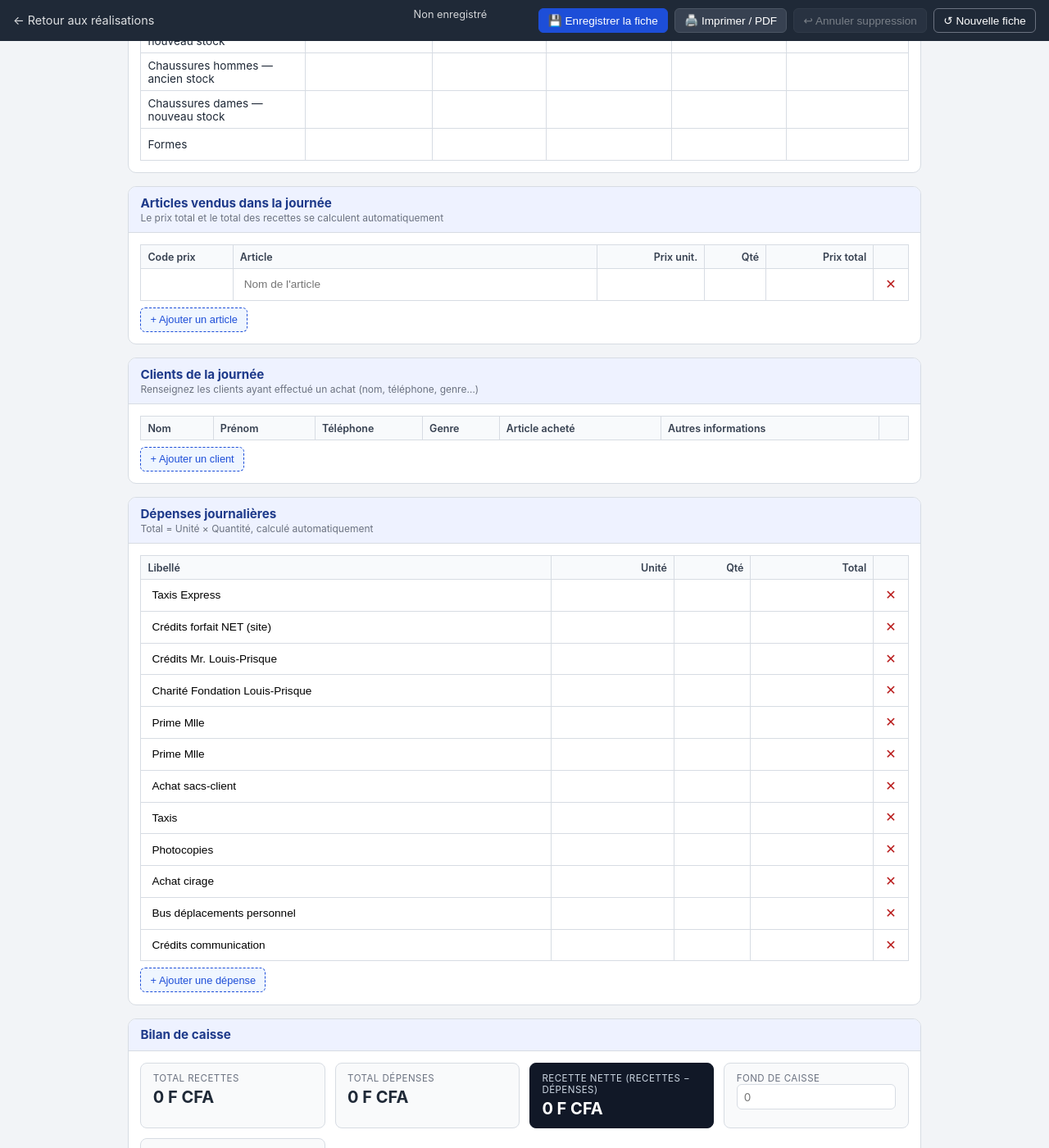
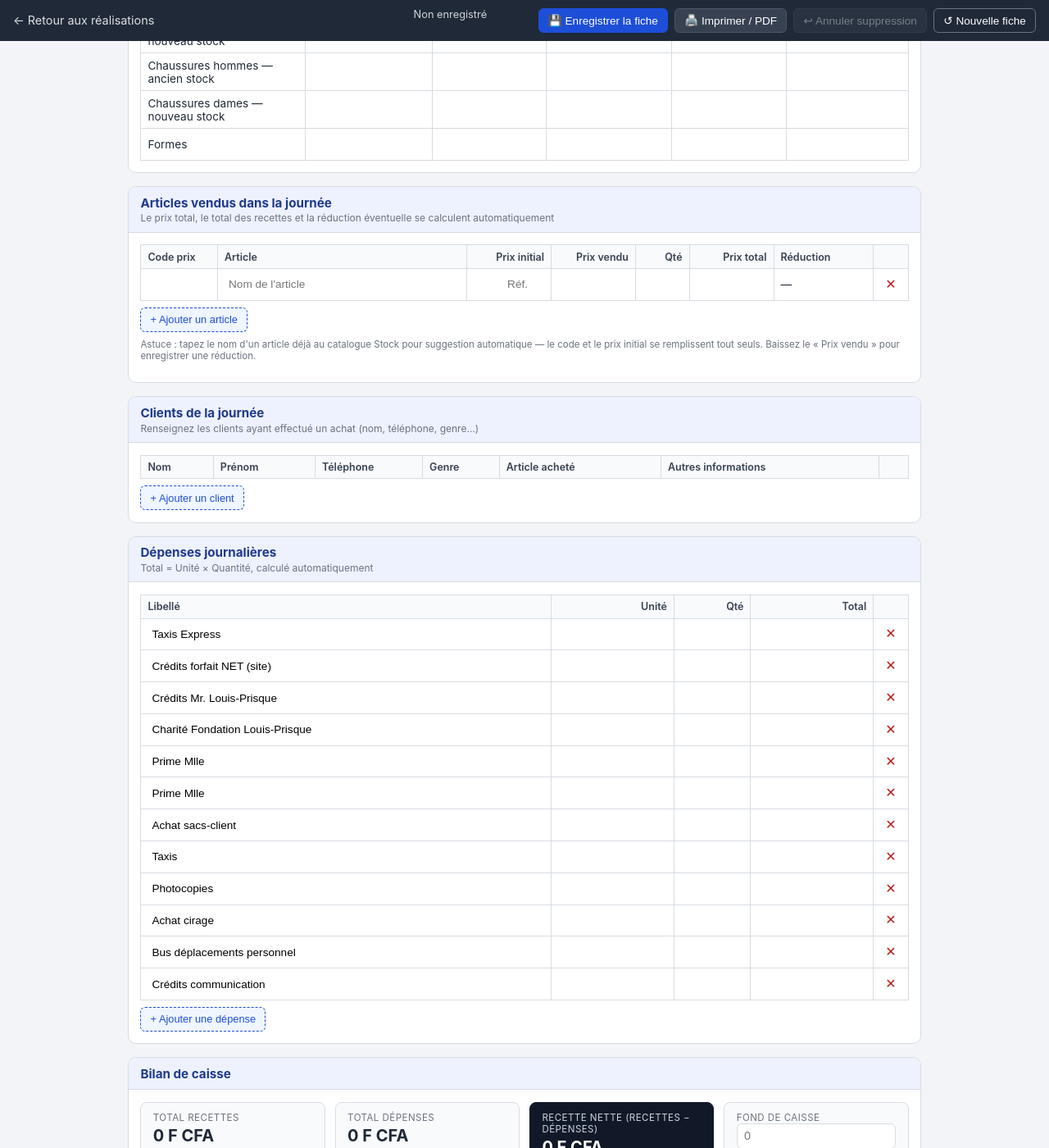
Before and after one commit to Richesse-Uni/Richesse-Uni.github.io, a Jekyll site: the page built from outils/fiche-exploitation-journaliere.html, in a window 1280 px wide and 1400 px high, scrolled down 994 px. Shown: the whole window at 82% size. Built offline with Jekyll 4.4.1, drawn with Linux system fonts in a browser that asks for light colours.

Commit message:
Ajoute suggestion d'articles, prix unitaire du stock et calcul de réduction
- "Articles vendus" et le catalogue "Stock" partagent une même liste de
  suggestion (datalist) construite depuis le catalogue : taper le nom
  d'un article déjà au stock le suggère automatiquement, que ce soit
  pour une vente ou pour compléter le catalogue.
- Sélectionner un article connu dans "Articles vendus" pré-remplit le
  code et le prix initial (référence) depuis le catalogue.
- Ajoute le "Prix unitaire" par article dans le catalogue Stock, et une
  "Valeur totale du stock" (Σ stock × prix) dans les statistiques.
- Si le prix vendu d'un article est inférieur à son prix initial, une
  "Réduction de [montant] ([pourcentage]%)" s'affiche automatiquement
  sur la ligne concernée.

Co-Authored-By: Claude Sonnet 5 <noreply@anthropic.com>
Claude-Session: https://claude.ai/code/session_016p3Nek4C23S2Usgbm8WnBN

```diff
--- a/outils/fiche-exploitation-journaliere.html
+++ b/outils/fiche-exploitation-journaliere.html
@@ -160,7 +160,12 @@ robots: noindex
     display:inline-block;background:#f0fdf4;color:var(--ok);border:1px solid #bbf7d0;
     border-radius:999px;padding:.15rem .55rem;font-size:.72rem;font-weight:700;
   }
+  .badge-info{
+    display:inline-block;background:#eff6ff;color:var(--accent-2);border:1px solid #bfdbfe;
+    border-radius:999px;padding:.15rem .55rem;font-size:.72rem;font-weight:700;
+  }
   tr.row-warn{background:#fffaf9;}
+  .table-scroll{overflow-x:auto;}
 
   .scanner-overlay{
     position:fixed;inset:0;background:rgba(15,17,21,.9);z-index:200;
@@ -203,6 +208,8 @@ robots: noindex
 
 <main>
   <div class="warn-banner" id="warn-banner">Une fiche enregistrée localement pour cette date a été chargée.</div>
+
+  <datalist id="catalogue-datalist"></datalist>
 
   <div class="brand">
     <div>
@@ -272,15 +279,25 @@ robots: noindex
 
   <!-- Ventes -->
   <section class="card">
-    <h2>Articles vendus dans la journée<small>Le prix total et le total des recettes se calculent automatiquement</small></h2>
+    <h2>Articles vendus dans la journée<small>Le prix total, le total des recettes et la réduction éventuelle se calculent automatiquement</small></h2>
     <div class="card-body">
       <p class="lock-note" id="ventes-lock-note">« Aucune vente ce jour » est coché : aucun article vendu ne peut être ajouté.</p>
       <div class="lockable" id="ventes-fields">
+      <div class="table-scroll">
       <table>
-        <thead><tr><th style="width:12%">Code prix</th><th>Article</th><th style="width:14%" class="num">Prix unit.</th><th style="width:8%" class="num">Qté</th><th style="width:14%" class="num">Prix total</th><th class="row-actions"></th></tr></thead>
+        <thead><tr>
+          <th style="width:10%">Code prix</th><th>Article</th>
+          <th style="width:11%" class="num">Prix initial</th><th style="width:11%" class="num">Prix vendu</th>
+          <th style="width:7%" class="num">Qté</th><th style="width:11%" class="num">Prix total</th>
+          <th style="width:13%">Réduction</th><th class="row-actions"></th>
+        </tr></thead>
         <tbody id="ventes-body"></tbody>
       </table>
+      </div>
       <button class="btn-add" id="btn-add-vente" type="button">+ Ajouter un article</button>
+      <p style="color:var(--muted);font-size:.72rem;margin-top:.5rem;">
+        Astuce : tapez le nom d'un article déjà au catalogue Stock pour suggestion automatique — le code et le prix initial se remplissent tout seuls. Baissez le « Prix vendu » pour enregistrer une réduction.
+      </p>
       </div>
     </div>
   </section>
@@ -522,14 +539,17 @@ robots: noindex
 
         <div class="totals" id="stock-stats" style="margin-bottom:1rem;"></div>
 
+        <div class="table-scroll">
         <table>
           <thead><tr>
-            <th style="width:14%">Code-barres</th><th>Article</th>
-            <th style="width:10%" class="num">Stock</th><th style="width:12%" class="num">Seuil réappro.</th>
-            <th style="width:9%" class="num">Vendus*</th><th style="width:15%">Statut</th><th class="row-actions"></th>
+            <th style="width:12%">Code-barres</th><th>Article</th>
+            <th style="width:11%" class="num">Prix unitaire</th>
+            <th style="width:8%" class="num">Stock</th><th style="width:11%" class="num">Seuil réappro.</th>
+            <th style="width:8%" class="num">Vendus*</th><th style="width:14%">Statut</th><th class="row-actions"></th>
           </tr></thead>
           <tbody id="catalogue-body"></tbody>
         </table>
+        </div>
         <p id="catalogue-empty" style="display:none;color:var(--muted);font-size:.85rem;margin-top:.6rem;">
           Aucun article au catalogue. Ajoutez-en un manuellement ou scannez un code-barres.
         </p>
@@ -677,10 +697,12 @@ robots: noindex
     var tr = document.createElement('tr');
     tr.innerHTML =
       '<td><input type="text" class="v-code" value="'+(data.code||'')+'"></td>'+
-      '<td><input type="text" class="v-nom" value="'+(data.nom||'')+'" placeholder="Nom de l\'article"></td>'+
+      '<td><input type="text" class="v-nom" list="catalogue-datalist" value="'+(data.nom||'')+'" placeholder="Nom de l\'article"></td>'+
+      '<td><input type="number" class="v-prix-init num" min="0" value="'+(data.prixInit||'')+'" placeholder="Réf."></td>'+
       '<td><input type="number" class="v-prix num" min="0" value="'+(data.prix||'')+'"></td>'+
       '<td><input type="number" class="v-qte num" min="0" value="'+(data.qte||'')+'"></td>'+
       '<td><input type="number" class="v-total num" readonly></td>'+
+      '<td class="v-reduction">—</td>'+
       '<td class="row-actions"><button type="button" title="Supprimer">✕</button></td>';
     insertRowAt(ventesBody, tr, index);
     recalcVenteRow(tr);
@@ -688,6 +710,7 @@ robots: noindex
       pushUndo({ type:'vente', index: Array.prototype.indexOf.call(ventesBody.children, tr), data: {
         code: tr.querySelector('.v-code').value,
         nom: tr.querySelector('.v-nom').value,
+        prixInit: tr.querySelector('.v-prix-init').value,
         prix: tr.querySelector('.v-prix').value,
         qte: tr.querySelector('.v-qte').value
       }});
@@ -731,10 +754,34 @@ robots: noindex
   function recalcVenteRow(tr){
     var total = num(tr.querySelector('.v-prix')) * num(tr.querySelector('.v-qte'));
     tr.querySelector('.v-total').value = total || '';
+
+    var prixInit = num(tr.querySelector('.v-prix-init'));
+    var prixVendu = num(tr.querySelector('.v-prix'));
+    var reducCell = tr.querySelector('.v-reduction');
+    if(prixInit > 0 && prixVendu > 0 && prixVendu < prixInit){
+      var montant = prixInit - prixVendu;
+      var pct = Math.round((montant / prixInit) * 100);
+      reducCell.innerHTML = '<span class="badge-info">Réduction de '+fmt(montant)+' ('+pct+'%)</span>';
+    } else {
+      reducCell.textContent = '—';
+    }
   }
   ventesBody.addEventListener('input', function(e){
     var tr = e.target.closest('tr');
-    if(tr){ recalcVenteRow(tr); recalcTotals(); }
+    if(!tr) return;
+    if(e.target.classList.contains('v-nom')){
+      var match = findCatalogueArticleByName(e.target.value);
+      if(match){
+        var codeInput = tr.querySelector('.v-code');
+        var prixInitInput = tr.querySelector('.v-prix-init');
+        var prixInput = tr.querySelector('.v-prix');
+        if(!codeInput.value.trim()) codeInput.value = match.code;
+        if(num(prixInitInput) === 0) prixInitInput.value = match.prix;
+        if(num(prixInput) === 0) prixInput.value = match.prix;
+      }
+    }
+    recalcVenteRow(tr);
+    recalcTotals();
   });
   document.getElementById('btn-add-vente').addEventListener('click', function(){ addVenteRow(); });
 
@@ -865,6 +912,7 @@ robots: noindex
       return {
         code: tr.querySelector('.v-code').value,
         nom: tr.querySelector('.v-nom').value,
+        prixInit: tr.querySelector('.v-prix-init').value,
         prix: tr.querySelector('.v-prix').value,
         qte: tr.querySelector('.v-qte').value
       };
@@ -1328,6 +1376,7 @@ robots: noindex
         return {
           code: tr.querySelector('.k-code').value,
           nom: tr.querySelector('.k-nom').value,
+          prix: tr.querySelector('.k-prix').value,
           stock: tr.querySelector('.k-stock').value,
           seuil: tr.querySelector('.k-seuil').value
         };
@@ -1336,6 +1385,33 @@ robots: noindex
     }catch(e){}
     var empty = document.getElementById('catalogue-empty');
     if(empty) empty.style.display = catalogueBody.children.length ? 'none' : 'block';
+    refreshCatalogueDatalist();
+  }
+
+  function refreshCatalogueDatalist(){
+    var dl = document.getElementById('catalogue-datalist');
+    if(!dl) return;
+    var seen = {};
+    var html = '';
+    Array.prototype.forEach.call(catalogueBody.querySelectorAll('tr'), function(tr){
+      var nom = tr.querySelector('.k-nom').value.trim();
+      if(nom && !seen[nom]){
+        seen[nom] = true;
+        html += '<option value="'+nom.replace(/"/g,'&quot;')+'"></option>';
+      }
+    });
+    dl.innerHTML = html;
+  }
+
+  function findCatalogueArticleByName(nom){
+    nom = (nom||'').trim().toLowerCase();
+    if(!nom) return null;
+    var found = null;
+    Array.prototype.forEach.call(catalogueBody.querySelectorAll('tr'), function(tr){
+      if(!found && tr.querySelector('.k-nom').value.trim().toLowerCase() === nom) found = tr;
+    });
+    if(!found) return null;
+    return { code: found.querySelector('.k-code').value, prix: found.querySelector('.k-prix').value };
   }
 
   function updateArticleStatus(tr){
@@ -1353,7 +1429,8 @@ robots: noindex
     var tr = document.createElement('tr');
     tr.innerHTML =
       '<td><input type="text" class="k-code" value="'+(data.code||'')+'" placeholder="Code-barres"></td>'+
-      '<td><input type="text" class="k-nom" value="'+(data.nom||'')+'" placeholder="Nom de l\'article"></td>'+
+      '<td><input type="text" class="k-nom" list="catalogue-datalist" value="'+(data.nom||'')+'" placeholder="Nom de l\'article"></td>'+
+      '<td><input type="number" class="k-prix num" min="0" value="'+(data.prix!==undefined && data.prix!==''?data.prix:0)+'"></td>'+
       '<td><input type="number" class="k-stock num" min="0" value="'+(data.stock!==undefined && data.stock!==''?data.stock:0)+'"></td>'+
       '<td><input type="number" class="k-seuil num" min="0" value="'+(data.seuil!==undefined && data.seuil!==''?data.seuil:0)+'"></td>'+
       '<td class="num k-vendus">0</td>'+
@@ -1365,6 +1442,7 @@ robots: noindex
       pushUndo({ type:'article', index: Array.prototype.indexOf.call(catalogueBody.children, tr), data: {
         code: tr.querySelector('.k-code').value,
         nom: tr.querySelector('.k-nom').value,
+        prix: tr.querySelector('.k-prix').value,
         stock: tr.querySelector('.k-stock').value,
         seuil: tr.querySelector('.k-seuil').value
       }});
@@ -1424,7 +1502,9 @@ robots: noindex
       updateArticleStatus(tr);
       var stock = num(tr.querySelector('.k-stock'));
       var seuil = num(tr.querySelector('.k-seuil'));
+      var prix = num(tr.querySelector('.k-prix'));
       totalStock += stock;
+      totalValue += stock * prix;
       if(stock <= seuil) lowCount++;
       var match = !query || nom.toLowerCase().indexOf(query) !== -1 || code.toLowerCase().indexOf(query) !== -1;
       tr.hidden = !match;
@@ -1432,6 +1512,7 @@ robots: noindex
     document.getElementById('stock-stats').innerHTML =
       '<div class="box"><div class="lbl">Articles au catalogue</div><div class="val">'+catalogueBody.children.length+'</div></div>'+
       '<div class="box"><div class="lbl">Unités en stock (total)</div><div class="val">'+totalStock+'</div></div>'+
+      '<div class="box"><div class="lbl">Valeur totale du stock</div><div class="val">'+fmt(totalValue)+'</div></div>'+
       '<div class="box emph"><div class="lbl">À réapprovisionner</div><div class="val'+(lowCount?' neg':'')+'">'+lowCount+'</div></div>';
     document.getElementById('catalogue-empty').style.display = catalogueBody.children.length ? 'none' : 'block';
   }
```
Also changed, not shown: other parts of outils/fiche-exploitation-journaliere.html (+2 -1 lines).
